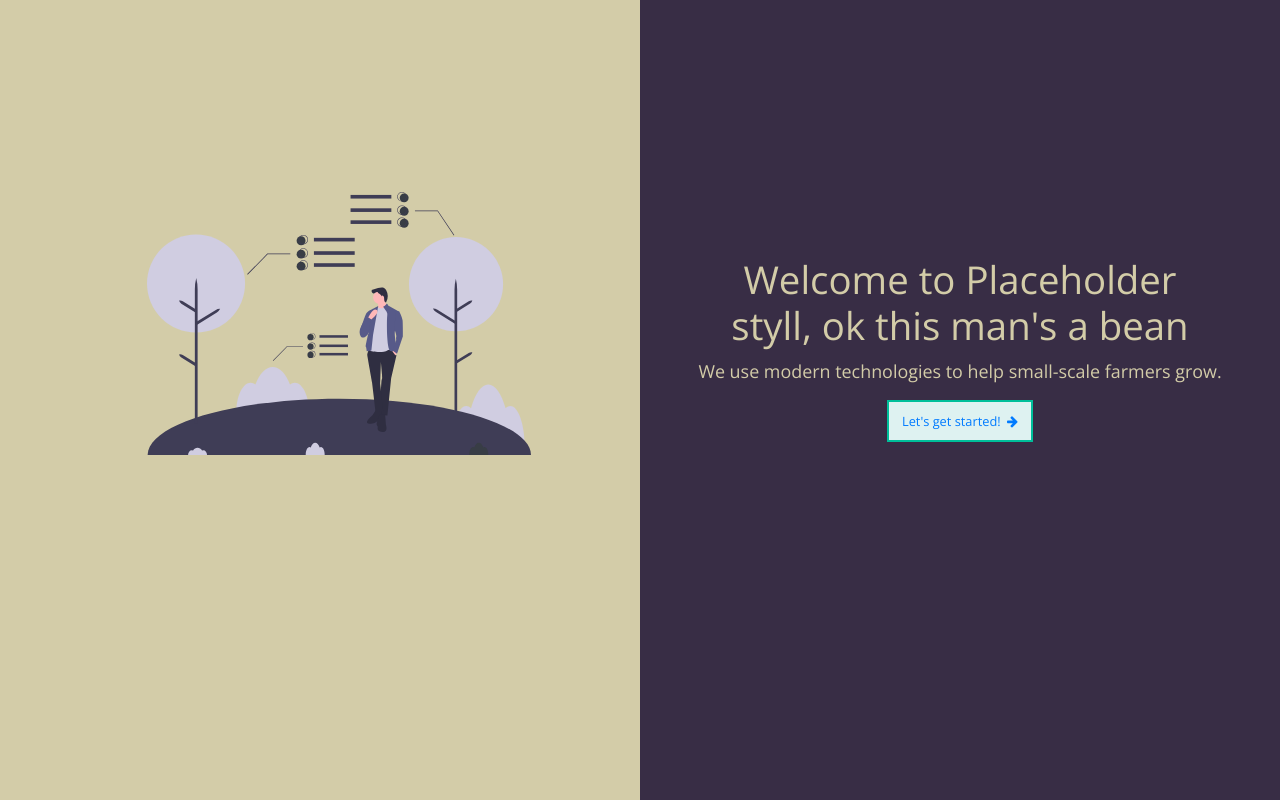
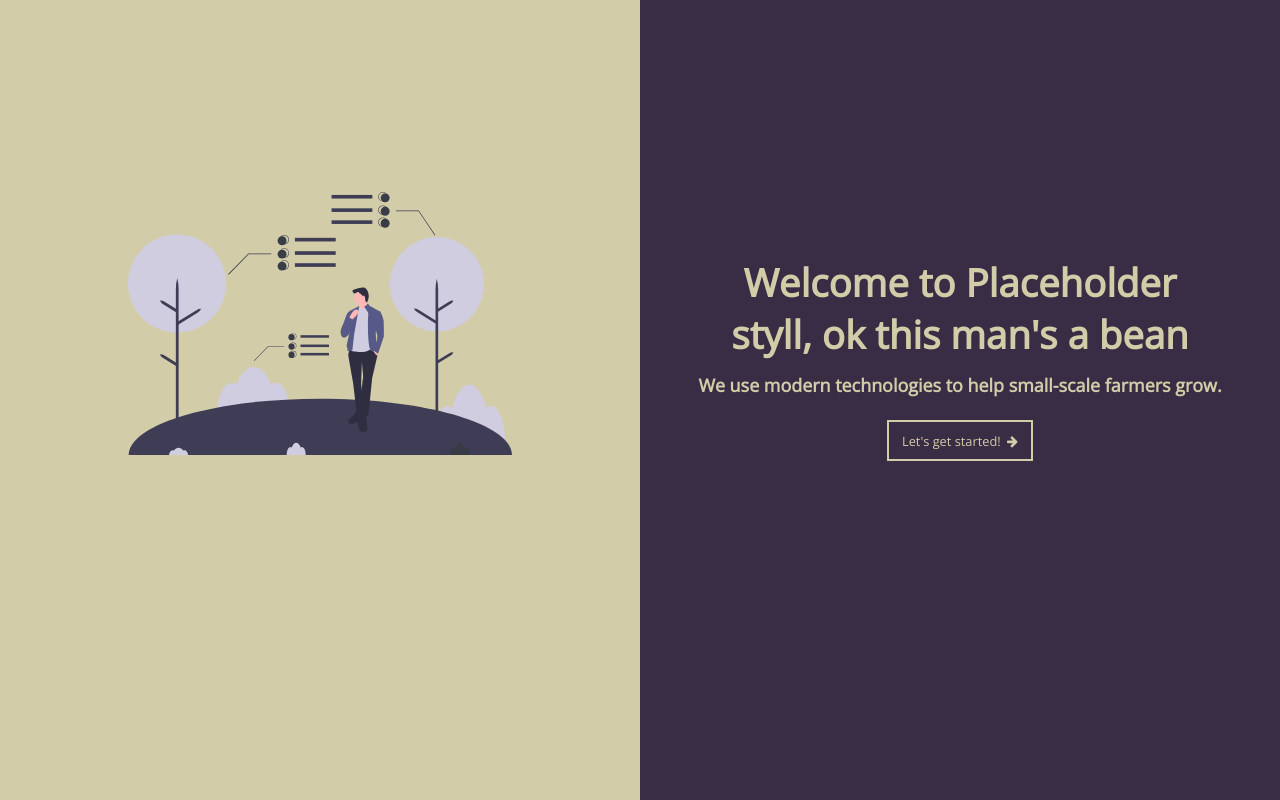
Before and after one commit to Maxonezhou/HackWestern7, a React (Create React App) app in the folder frontend/: page / in a window 1280 px wide. Built offline with nearby package versions, Linux system fonts and the light colour scheme.

Commit message:
Minor changes

```diff
--- a/frontend/src/components/Sidebar.js
+++ b/frontend/src/components/Sidebar.js
@@ -6,9 +6,9 @@ class Sidebar extends Component {
         return (
             <div className="Sidebar">
                 <Nav className="flex-column">
-                    <Nav.Link href="/polygons">My Polygons</Nav.Link>
-                    <Nav.Link href="/sensors">My Sensors</Nav.Link>
-                    <Nav.Link href="/analysis">Recommendations</Nav.Link>
+                    <Nav.Link className="Sidebar-item" href="/polygons">My Polygons</Nav.Link>
+                    <Nav.Link className="Sidebar-item" href="/sensors">My Sensors</Nav.Link>
+                    <Nav.Link className="Sidebar-item" href="/analysis">Recommendations</Nav.Link>
                 </Nav>
             </div>
         );
--- a/frontend/src/sass/__index.scss
+++ b/frontend/src/sass/__index.scss
@@ -2,7 +2,7 @@
 // @import "variables";
 @import "./components/all";
 @import "./containers/all";
-@import "~bootstrap/scss/bootstrap";
+// @import "~bootstrap/scss/bootstrap";
 
 body {
     margin: 0;
@@ -11,9 +11,37 @@ body {
       sans-serif;
     -webkit-font-smoothing: antialiased;
     -moz-osx-font-smoothing: grayscale;
-  }
 
-  code {
-    font-family: source-code-pro, Menlo, Monaco, Consolas, 'Courier New',
-      monospace;
-  }
+    height: 100%;
+    animation: websiteFadein 2s;
+    text-align: center;
+}
+
+code {
+font-family: source-code-pro, Menlo, Monaco, Consolas, 'Courier New',
+    monospace;
+}
+
+
+* {
+font-family: 'Open Sans';
+padding: 0;
+margin: 0;
+}
+
+html {
+scroll-behavior: smooth;
+height: 100%;
+}
+
+
+
+
+@keyframes websiteFadein {
+from {
+    opacity: 0;
+}
+to {
+    opacity: 1;
+}
+}
--- /dev/null
+++ b/frontend/src/sass/components/_Sidebar.scss
@@ -0,0 +1,9 @@
+.Sidebar {
+    padding: 0.5em 3em;
+    display: flex;
+    width: max-content;
+
+    .Sidebar-item {
+
+    }
+}
--- a/frontend/src/sass/components/_all.scss
+++ b/frontend/src/sass/components/_all.scss
@@ -0,0 +1 @@
+@import "Sidebar";
--- a/frontend/src/sass/containers/_Landing.scss
+++ b/frontend/src/sass/containers/_Landing.scss
@@ -1,58 +1,3 @@
-.App {
-    text-align: center;
-  }
-
-  .App-logo {
-    height: 40vmin;
-    pointer-events: none;
-  }
-
-  @media (prefers-reduced-motion: no-preference) {
-    .App-logo {
-      animation: App-logo-spin infinite 20s linear;
-    }
-  }
-
-  .App-header {
-    background-color: #282c34;
-    min-height: 100vh;
-    display: flex;
-    flex-direction: column;
-    align-items: center;
-    justify-content: center;
-    font-size: calc(10px + 2vmin);
-    color: white;
-  }
-
-  .App-link {
-    color: #61dafb;
-  }
-
-  * {
-    font-family: 'Open Sans';
-    padding: 0;
-    margin: 0;
-  }
-
-  html {
-    scroll-behavior: smooth;
-    height: 100%;
-  }
-
-  body {
-    height: 100%;
-    animation: websiteFadein 2s;
-  }
-
-  @keyframes websiteFadein {
-    from {
-        opacity: 0;
-    }
-    to {
-        opacity: 1;
-    }
-  }
-
 .Home-wrap {
   display: flex;
   flex-direction: row;
@@ -66,7 +11,7 @@
 
 .Home-image {
   margin-top: 30%;
-    margin-left: 3vw;
+  margin-left: auto;
   margin-right: auto;
   width: 30vw;
 }
@@ -102,7 +47,7 @@
   text-align: center;
   margin-left: auto;
   margin-right: auto;
-    margin-bottom: 4%;
+  margin-bottom: 5%;
   font-size: 1.4vw;
   color: #d3cca8;
 }
@@ -112,8 +57,9 @@
 }
 
 .Title-Btn {
-    background-color: #def2f1;
-    border: 2px solid #00bf9a;
+  background-color: #382d45;
+  border: 2px solid #d3cca8;
+  color: #d3cca8;
   border-radius: 0px;
   text-align: center;
   text-decoration: none;
@@ -130,7 +76,6 @@
 
 .btn-arrow {
   margin-left: 1%;
-
 }
 
 /* Forward */
@@ -148,12 +93,3 @@
   -webkit-transform: translateX(8px);
   transform: translateX(8px);
 }
-
-  @keyframes App-logo-spin {
-    from {
-      transform: rotate(0deg);
-    }
-    to {
-      transform: rotate(360deg);
-    }
-  }
--- /dev/null
+++ b/frontend/src/sass/containers/_Layout.scss
@@ -0,0 +1,4 @@
+.Layout {
+    display: flex;
+    width: 100%;
+}
```
Also changed, not shown: frontend/src/containers/Landing.js (+11 -10 lines). Lines whose indentation alone changed are shown as unchanged.
